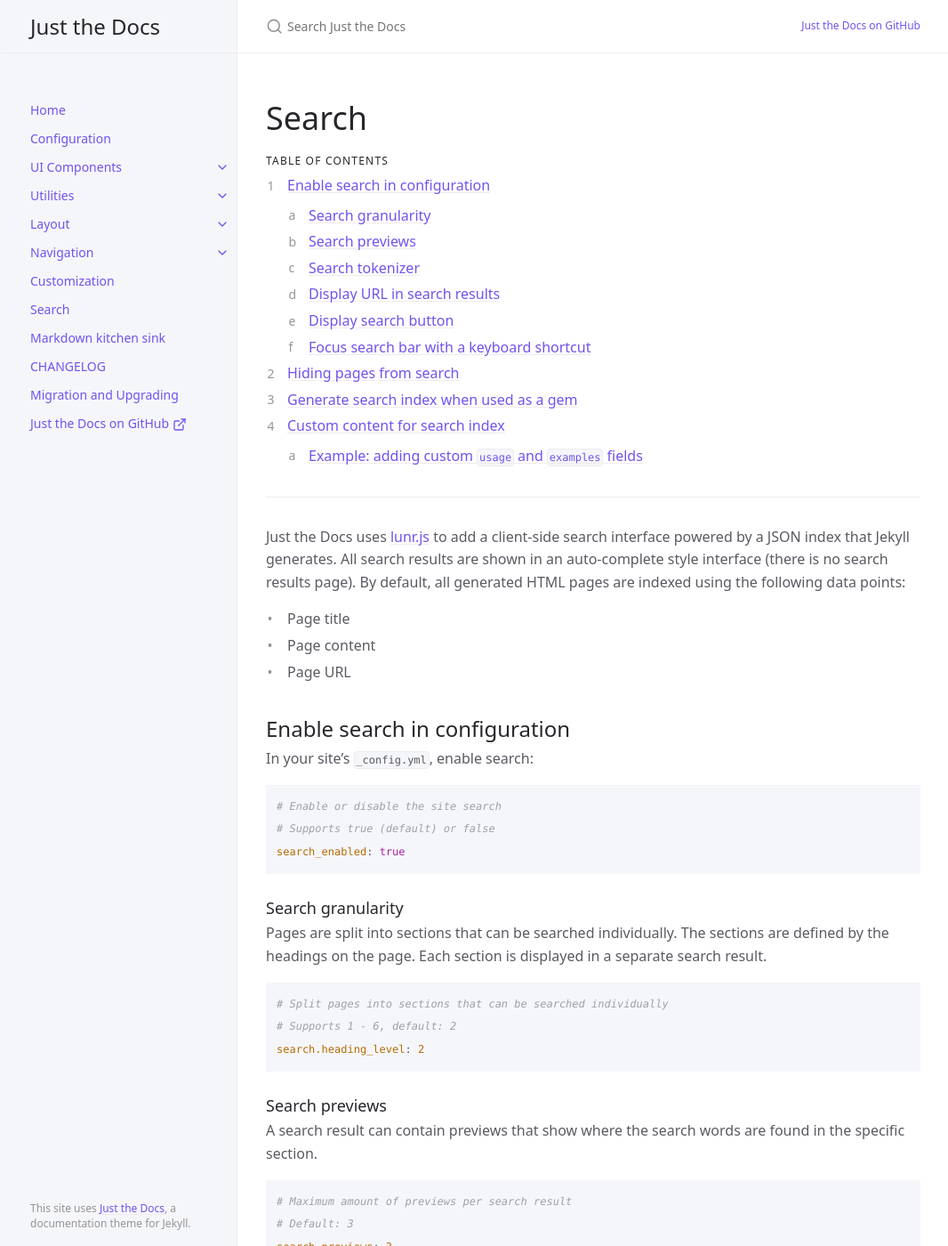
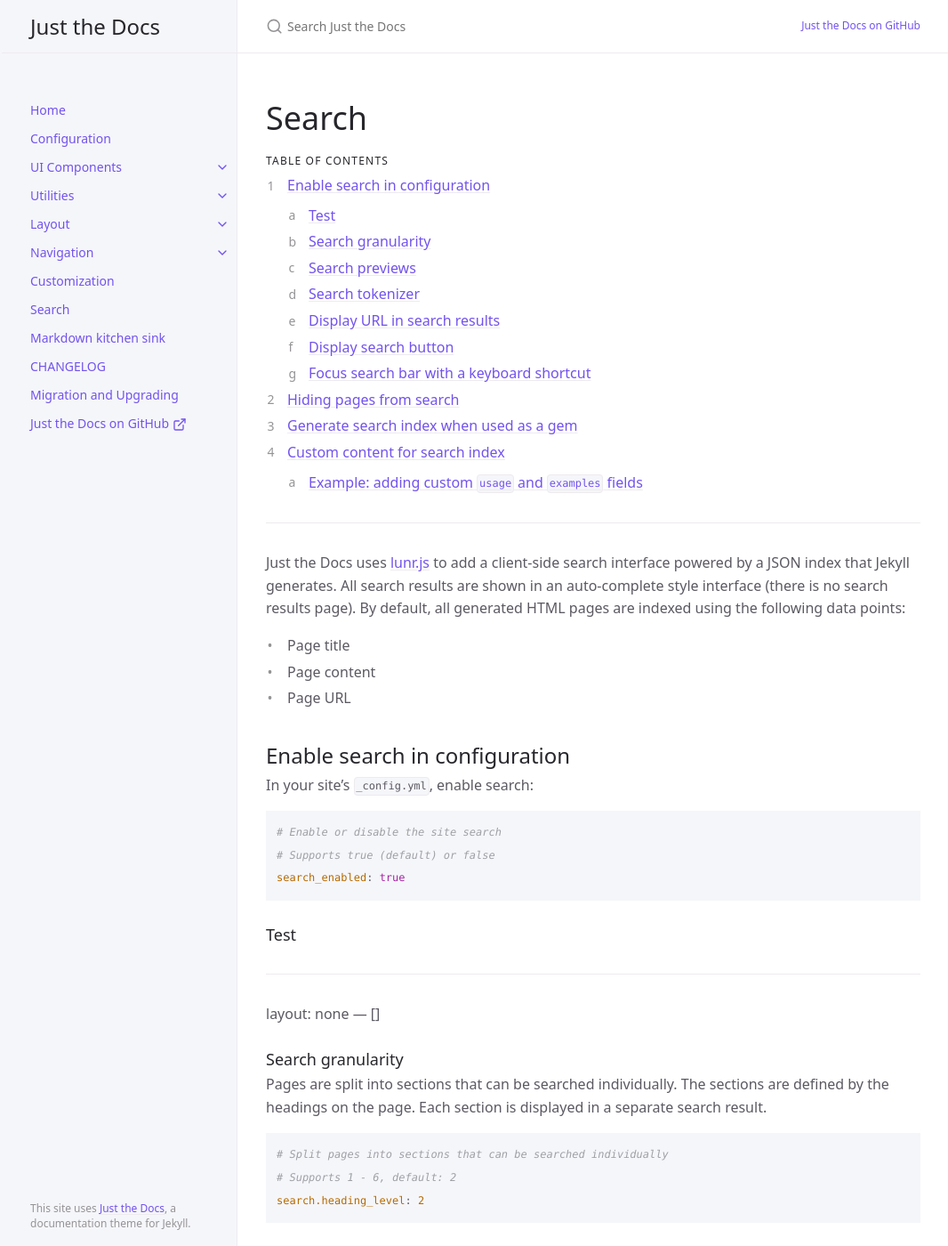
Before and after one commit to EpicMandM/github-pages-test, a Jekyll site: the page built from docs/search.md, in a window 1280 px wide and 1400 px high. Shown: the whole window at 89% size, without its empty margins (105-1171 px from the left). Built offline with Jekyll 4.4.1, drawn with Linux system fonts in a browser that asks for light colours; cached includes are drawn as plain includes.

Commit message:
Update search.md

````diff
--- a/docs/search.md
+++ b/docs/search.md
@@ -31,6 +31,17 @@ In your site's `_config.yml`, enable search:
 # Supports true (default) or false
 search_enabled: true
 ```
+### Test
+
+---
+layout: none
+---
+[{% for chart in site.data.bar-chart %}
+  {
+    "letter": "{{ chart.year }}",
+    "frequency": "{{ chart.frequency }}"
+  }{% if forloop.last == false %},{% endif %}
+{% endfor %}]
 
 ### Search granularity
 
````
